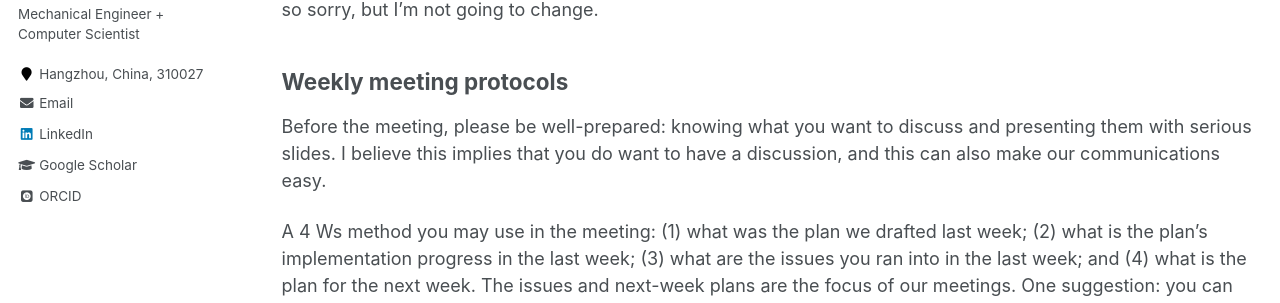
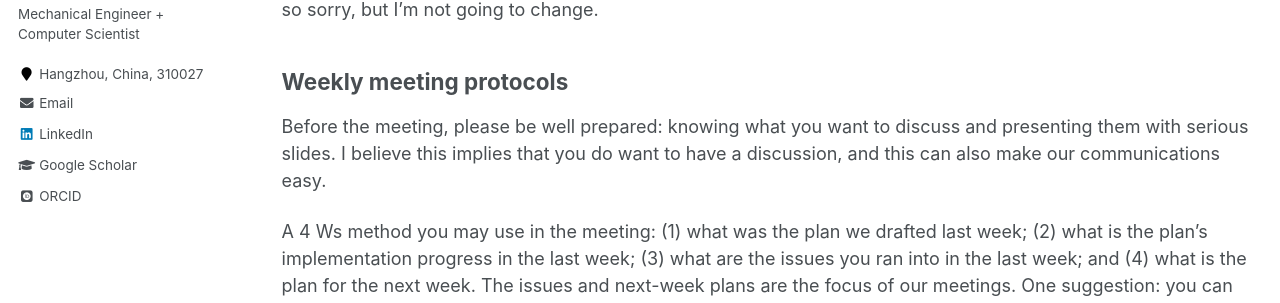
Before and after one commit to Qiang-Zou/Qiang-Zou.github.io, a Jekyll site: the page built from _pages/must_knows.md, in a window 1280 px wide and 900 px high, scrolled down 583 px. Shown: the part 249-552 px from the top of the window. Built offline with Jekyll 4.4.1, drawn with Linux system fonts in a browser that asks for light colours; some web fonts are replaced.

```diff
--- a/_pages/must_knows.md
+++ b/_pages/must_knows.md
@@ -24,7 +24,7 @@ If contacting me by instant messaging, which I don’t like, please be aware tha
 
 ## Weekly meeting protocols
 
-Before the meeting, please be well-prepared: knowing what you want to discuss and presenting them with serious slides.  I believe this implies that you do want to have a discussion, and this can also make our communications easy.
+Before the meeting, please be well prepared: knowing what you want to discuss and presenting them with serious slides.  I believe this implies that you do want to have a discussion, and this can also make our communications easy.
 
 A 4 Ws method you may use in the meeting: (1) what was the plan we drafted last week; (2) what is the plan’s implementation progress in the last week; (3) what are the issues you ran into in the last week; and (4) what is the plan for the next week.  The issues and next-week plans are the focus of our meetings.  One suggestion: you can use one PPT file through all meetings so that the accumulated material can serve as a base for your thesis defense slides.
 
```
